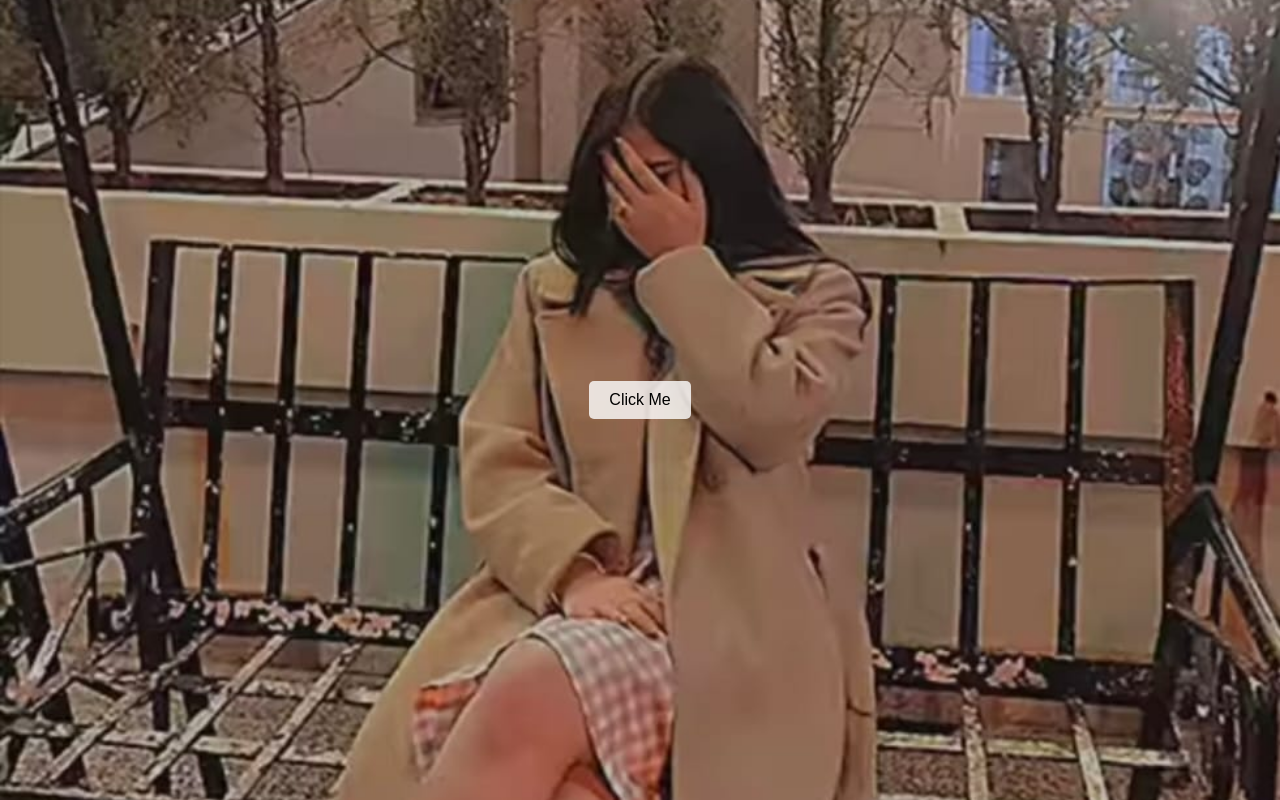
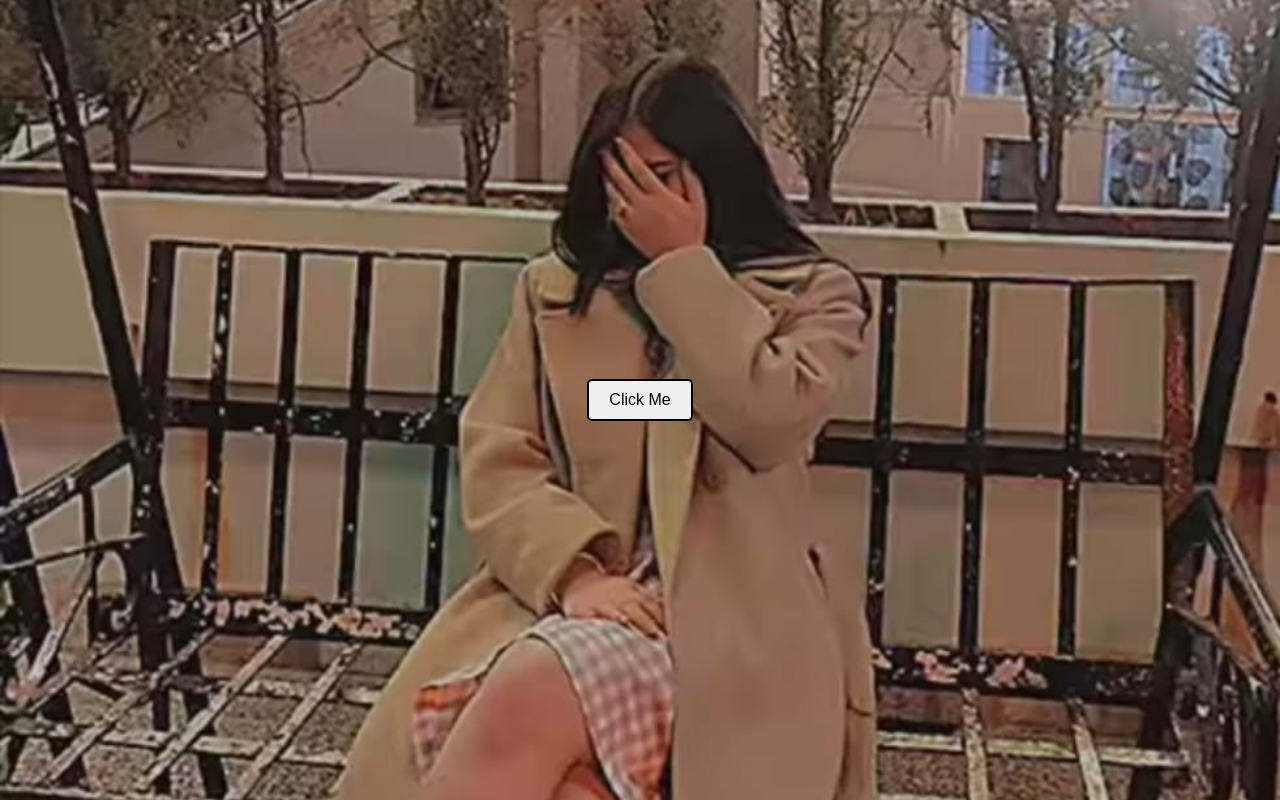
Before and after one commit to mukul02042004/you, a plain HTML site: page index.html in a window 1280 px wide. Drawn offline with Linux system fonts and the light colour scheme.

Commit message:
Update index.html

```diff
--- a/index.html
+++ b/index.html
@@ -41,9 +41,10 @@
             padding: 10px 20px;
             font-size: 16px;
             cursor: pointer;
-            border: none;
+            border: 2px solid black;
             border-radius: 5px;
-            background: rgba(255, 255, 255, 0.8);
+            background: red);
+
         }
     </style>
 </head>
```
